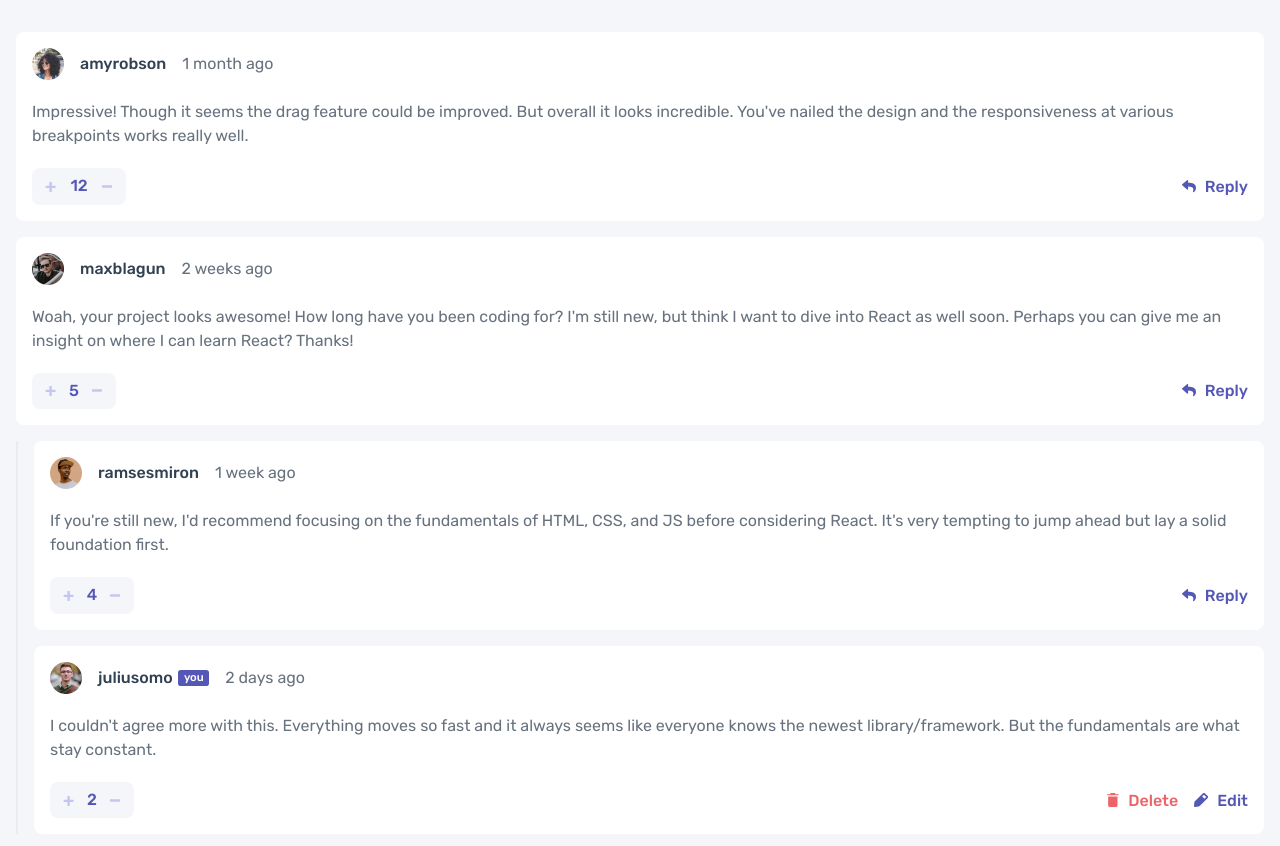
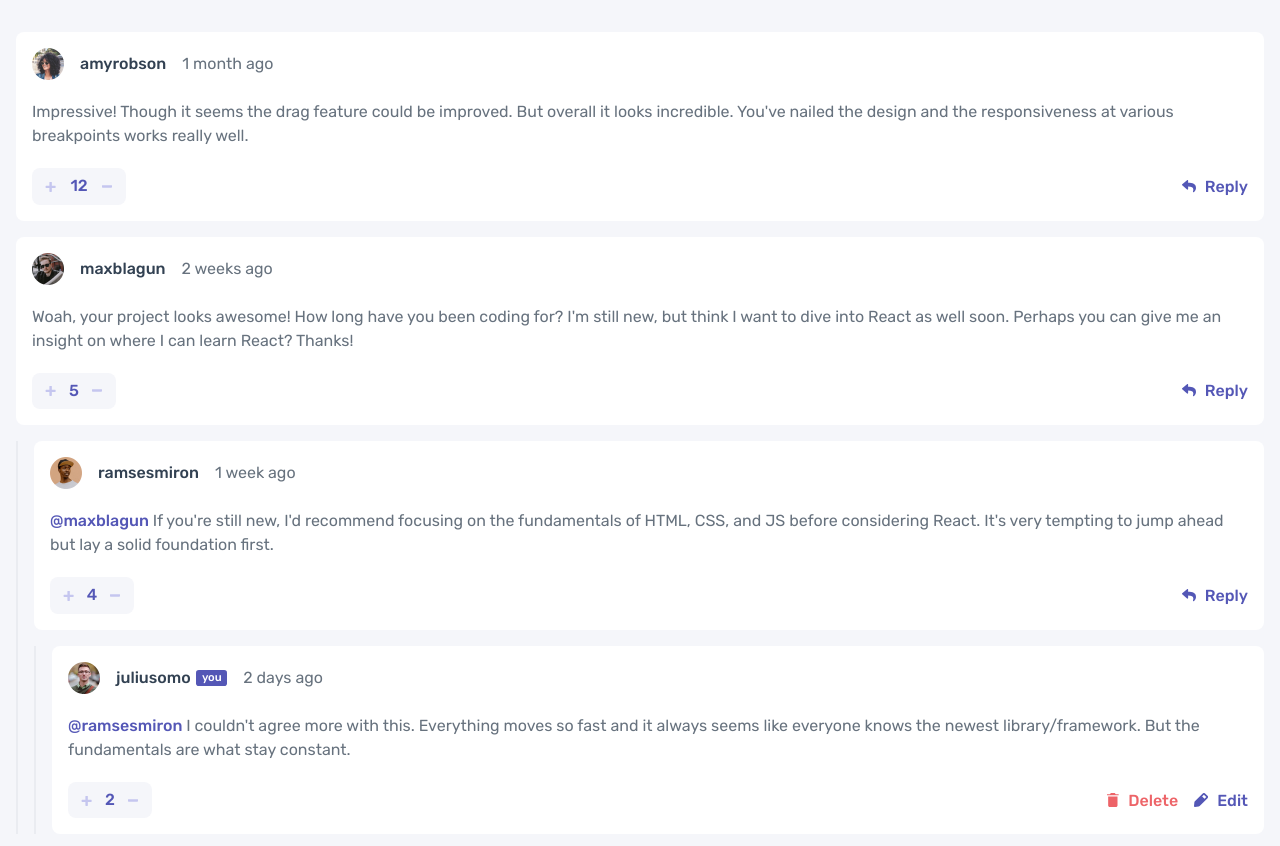
Before and after one commit to matijas-05/interactive-comments-section, a React (Vite) app: page / in a window 1280 px wide. Shown: the top 846 px of the page. Built offline with nearby package versions, Linux system fonts and the light colour scheme.

Commit message:
Automatic mentions on replies

```diff
--- a/src/components/Comment/Comment.tsx
+++ b/src/components/Comment/Comment.tsx
@@ -1,4 +1,4 @@
-import { useContext } from "react";
+import React, { ReactNode } from "react";
 import Votes from "./Votes";
 import ButtonSecondary from "../General/ButtonSecondary";
 import CommentInfo from "./CommentInfo";
@@ -11,19 +11,33 @@ interface Props {
 	date: string,
 	message: string,
 	votes: number,
-	children?: React.ReactNode
+	children?: React.ReactNode,
+	parent?: Comment
 }
-function Comment(props: Props) {
-	const currentUser = useContext(CurrentUser);
+class Comment extends React.Component<Props> {
+	render() {
+		const currentUser = this.context;
+		const childrenWithProps = React.Children.map(this.props.children, child => {
+			if (React.isValidElement(child)) {
+				return React.cloneElement(child, { parent: this });
+			}
+			return child;
+		});
+		const replyingTo = this.props.parent?.props;
+
 		return (
 			<div className="f-col g-1">
 				<div className={`${styles["comment"]} f-col`}>
-				<CommentInfo userName={props.userName} profilePicture={props.profilePicture} date={props.date} />
-				<p>{props.message}</p>
+					<CommentInfo userName={this.props.userName} profilePicture={this.props.profilePicture} date={this.props.date} />
+
+					<p>
+						{replyingTo !== undefined && <span className="accent-purple">@{replyingTo.userName} </span>}
+						{this.props.message}
+					</p>
 
 					<div className="left-right">
-					<Votes initialVotes={props.votes} />
-					{props.userName === currentUser ?
+						<Votes initialVotes={this.props.votes} />
+						{this.props.userName === currentUser ?
 							(
 								<div className="f-ai-c g-1">
 									<ButtonSecondary iconSrc="/src/assets/images/icon-delete.svg" onClick={() => console.log("delete")}>
@@ -42,11 +56,14 @@ function Comment(props: Props) {
 						}
 					</div>
 				</div>
-			<div className={`${styles["replies"]} f-col g-1`} style={props.children === undefined ? { display: "none" } : {}}>
-				{props.children}
+
+				<div className={`${styles["replies"]} f-col g-1`} style={this.props.children === undefined ? { display: "none" } : {}}>
+					{childrenWithProps}
 				</div>
 			</div>
 		);
+	};
 }
+Comment.contextType = CurrentUser;
 
 export default Comment;
--- a/src/index.tsx
+++ b/src/index.tsx
@@ -18,11 +18,12 @@ ReactDOM.render(
 				<Comment
 					profilePicture="/src/assets/images/avatars/image-ramsesmiron.webp" userName="ramsesmiron" date="1 week ago" votes={4}
 					message="If you're still new, I'd recommend focusing on the fundamentals of HTML, CSS, and JS before considering React. It's very tempting to jump ahead but lay a solid foundation first."
-				/>
-				<Comment
-					profilePicture="/src/assets/images/avatars/image-juliusomo.webp" userName="juliusomo" date="2 days ago" votes={2}
-					message="I couldn't agree more with this. Everything moves so fast and it always seems like everyone knows the newest library/framework. But the fundamentals are what stay constant."
 				>
+					<Comment
+						profilePicture="/src/assets/images/avatars/image-juliusomo.webp" userName="juliusomo" date="2 days ago" votes={2}
+						message="I couldn't agree more with this. Everything moves so fast and it always seems like everyone knows the newest library/framework. But the fundamentals are what stay constant."
+					>
+					</Comment>
 				</Comment>
 			</Comment>
 		</CurrentUser.Provider>
--- a/src/scss/_globals.scss
+++ b/src/scss/_globals.scss
@@ -12,6 +12,7 @@
 }
 body {
 	background-color: v.$clr-bg;
+	scroll-behavior: smooth;
 }
 button {
 	border: none;
```
Also changed, not shown: design/style-guide.md (+1 -1 lines). Lines whose indentation alone changed are shown as unchanged.
